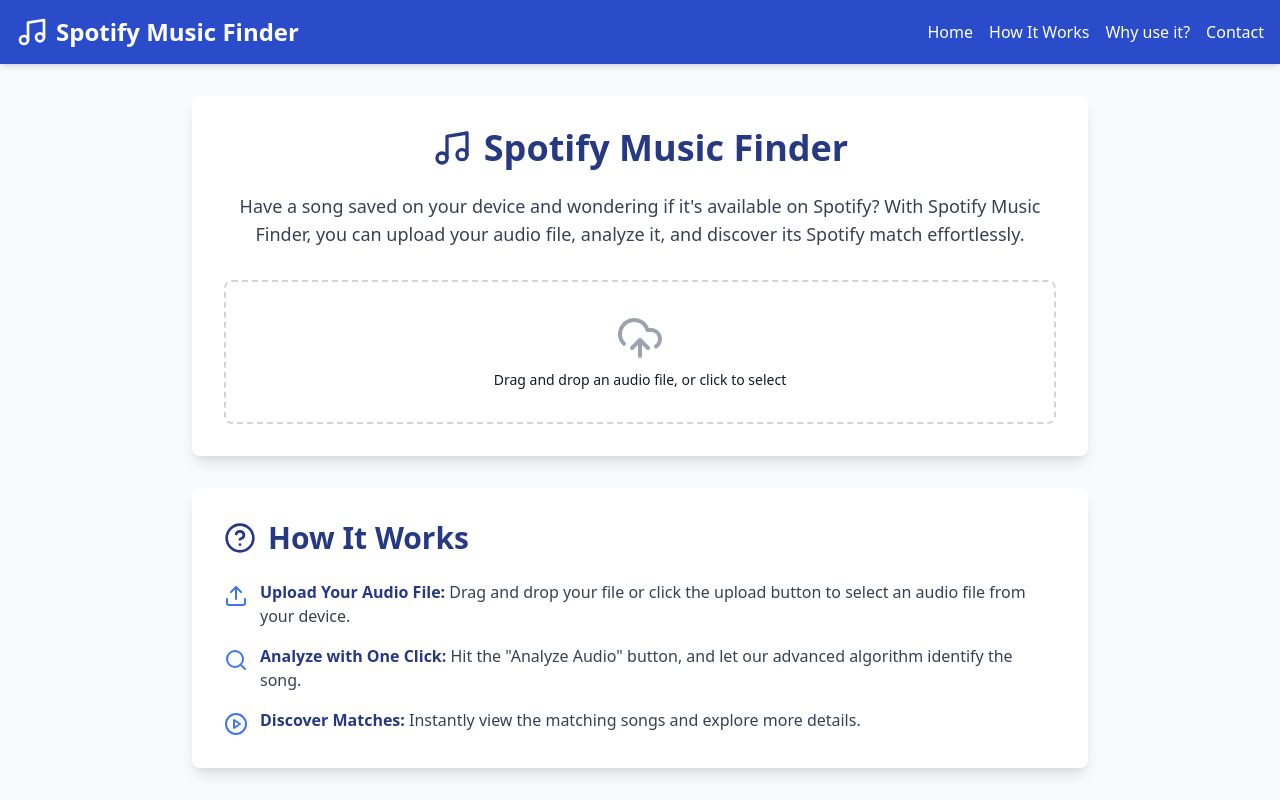
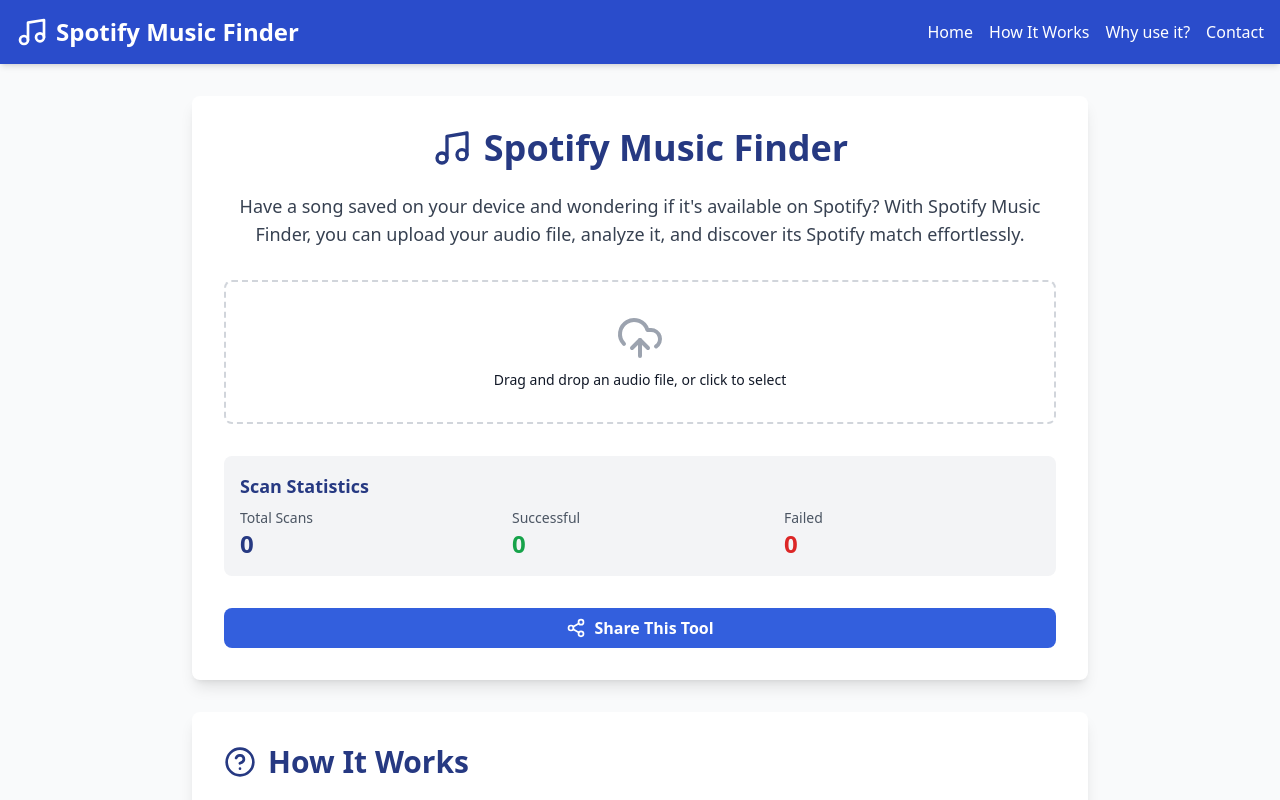
Before and after one commit to itxnargis/spotify-music-finder, a React (Vite) app: page / in a window 1280 px wide. Shown: the top 800 px of the page. Built offline with nearby package versions, Linux system fonts and the light colour scheme.

Commit message:
feat - Add file handler and stats

```diff
--- a/src/App.tsx
+++ b/src/App.tsx
@@ -1,4 +1,4 @@
-import { useState } from 'react'
+import { useState, useEffect } from 'react'
 import { Toaster } from 'react-hot-toast'
 import Header from './components/Header'
 import Footer from './components/Footer'
@@ -6,6 +6,9 @@
 import AudioUploader from './components/AudioUploader'
 import AudioAnalyzer from './components/AudioAnalyzer'
 import SpotifyPlayer from './components/SpotifyPlayer'
+import ScanStats from './components/ScanStats'
+import FileShareHandler from './components/FileShareHandler'
+import { useAnalytics } from './hooks/useAnalytics'
 
 interface AnalyzedSong {
   title: string
@@ -16,6 +19,27 @@
 function App() {
   const [audioFile, setAudioFile] = useState<File | null>(null)
   const [analyzedSong, setAnalyzedSong] = useState<AnalyzedSong | null>(null)
+  const [scanStats, setScanStats] = useState({ total: 0, successful: 0, failed: 0 })
+  const { trackPageView, trackEvent } = useAnalytics()
+
+  useEffect(() => {
+    trackPageView('Home')
+    const storedStats = localStorage.getItem('scanStats')
+    if (storedStats) {
+      setScanStats(JSON.parse(storedStats))
+    }
+  }, [])
+
+  const handleScanComplete = (success: boolean) => {
+    const newStats = {
+      total: scanStats.total + 1,
+      successful: success ? scanStats.successful + 1 : scanStats.successful,
+      failed: !success ? scanStats.failed + 1 : scanStats.failed,
+    }
+    setScanStats(newStats)
+    localStorage.setItem('scanStats', JSON.stringify(newStats))
+    trackEvent(success ? 'Successful Scan' : 'Failed Scan')
+  }
 
   return (
     <div className="flex flex-col min-h-screen bg-gray-50 dark:bg-gray-900">
@@ -33,9 +57,11 @@
             <div className="space-y-6 sm:space-y-8">
               <AudioUploader setAudioFile={setAudioFile} />
               {audioFile && (
-                <AudioAnalyzer audioFile={audioFile} setAnalyzedSong={setAnalyzedSong} />
+                <AudioAnalyzer audioFile={audioFile} setAnalyzedSong={setAnalyzedSong} onScanComplete={handleScanComplete} />
               )}
               {analyzedSong && <SpotifyPlayer songName={analyzedSong} />}
+              <ScanStats stats={scanStats} />
+              <FileShareHandler />
             </div>
           </div>
         </section>
--- a/src/components/AudioAnalyzer.tsx
+++ b/src/components/AudioAnalyzer.tsx
@@ -6,9 +6,10 @@
 interface AudioAnalyzerProps {
   audioFile: File
   setAnalyzedSong: (song: { title: string; subtitle: string; meta: object }) => void
+  onScanComplete: (success: boolean) => void
 }
 
-export function AudioAnalyzer({ audioFile, setAnalyzedSong }: AudioAnalyzerProps) {
+export function AudioAnalyzer({ audioFile, setAnalyzedSong, onScanComplete }: AudioAnalyzerProps) {
   const [isAnalyzing, setIsAnalyzing] = useState(false)
 
   const analyzeAudio = async () => {
@@ -26,12 +27,13 @@
 
       const result = response.data
       if (result.matches && result.matches.length > 0) {
-        // const match = result.matches[0]
         const track = result.track
         setAnalyzedSong({ title: track.title, subtitle: track.subtitle, meta: track })
         toast.success('Song analyzed successfully!')
+        onScanComplete(true)
       } else {
         toast.error('Could not identify the song.')
+        onScanComplete(false)
       }
     } catch (error) {
       if (axios.isAxiosError(error)) {
@@ -41,6 +43,7 @@
         console.error('Unexpected error:', error)
         toast.error('An unexpected error occurred. Please try again.')
       }
+      onScanComplete(false)
     } finally {
       setIsAnalyzing(false)
     }
@@ -63,4 +66,5 @@
     </button>
   )
 }
-export default AudioAnalyzer;
+
+export default AudioAnalyzer
--- /dev/null
+++ b/src/components/FileShareHandler.tsx
@@ -0,0 +1,32 @@
+import React from 'react'
+import { Share2 } from 'lucide-react'
+
+const FileShareHandler: React.FC = () => {
+  const handleShare = async () => {
+    if (navigator.share) {
+      try {
+        await navigator.share({
+          title: 'Spotify Music Finder',
+          text: 'Check out this awesome tool to find your music on Spotify!',
+          url: window.location.href,
+        })
+      } catch (error) {
+        console.error('Error sharing:', error)
+      }
+    } else {
+      alert('Web Share API is not supported in your browser.')
+    }
+  }
+
+  return (
+    <button
+      onClick={handleShare}
+      className="flex items-center justify-center w-full bg-primary-600 text-white font-semibold py-2 px-4 rounded-lg hover:bg-primary-700 transition-colors"
+    >
+      <Share2 className="w-5 h-5 mr-2" />
+      Share This Tool
+    </button>
+  )
+}
+
+export default FileShareHandler
--- /dev/null
+++ b/src/components/ScanStats.tsx
@@ -0,0 +1,33 @@
+import React from 'react'
+
+interface ScanStatsProps {
+  stats: {
+    total: number
+    successful: number
+    failed: number
+  }
+}
+
+const ScanStats: React.FC<ScanStatsProps> = ({ stats }) => {
+  return (
+    <div className="bg-gray-100 dark:bg-gray-700 p-4 rounded-lg">
+      <h3 className="text-lg font-semibold mb-2 text-primary-900 dark:text-primary-400">Scan Statistics</h3>
+      <div className="grid grid-cols-3 gap-4">
+        <div>
+          <p className="text-sm text-gray-600 dark:text-gray-400">Total Scans</p>
+          <p className="text-2xl font-bold text-primary-900 dark:text-primary-400">{stats.total}</p>
+        </div>
+        <div>
+          <p className="text-sm text-gray-600 dark:text-gray-400">Successful</p>
+          <p className="text-2xl font-bold text-green-600 dark:text-green-400">{stats.successful}</p>
+        </div>
+        <div>
+          <p className="text-sm text-gray-600 dark:text-gray-400">Failed</p>
+          <p className="text-2xl font-bold text-red-600 dark:text-red-400">{stats.failed}</p>
+        </div>
+      </div>
+    </div>
+  )
+}
+
+export default ScanStats
--- /dev/null
+++ b/src/hooks/useAnalytics.ts
@@ -0,0 +1,19 @@
+import { useEffect } from 'react'
+
+export const useAnalytics = () => {
+  const trackPageView = (pageName: string) => {
+    // Implement your analytics tracking here
+    console.log(`Page view: ${pageName}`)
+  }
+
+  const trackEvent = (eventName: string, eventData?: any) => {
+    // Implement your analytics event tracking here
+    console.log(`Event: ${eventName}`, eventData)
+  }
+
+  useEffect(() => {
+    // Initialize analytics here if needed
+  }, [])
+
+  return { trackPageView, trackEvent }
+}
```
